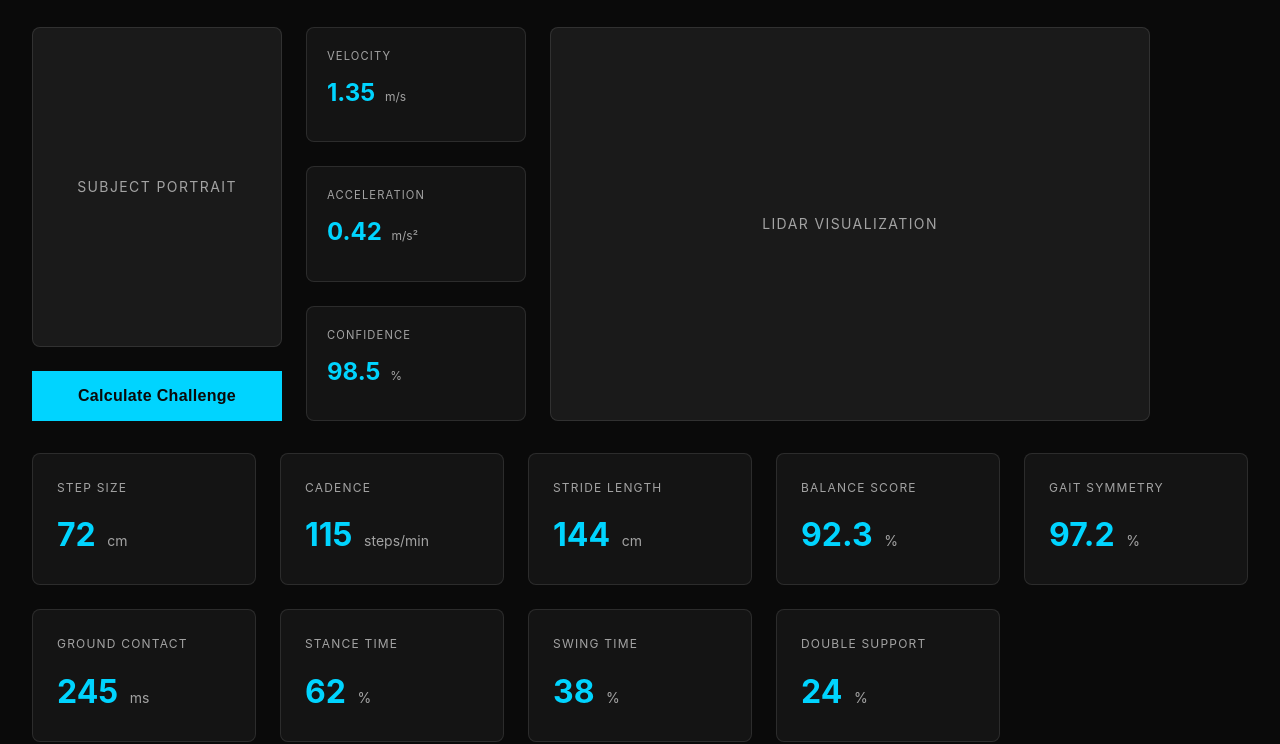
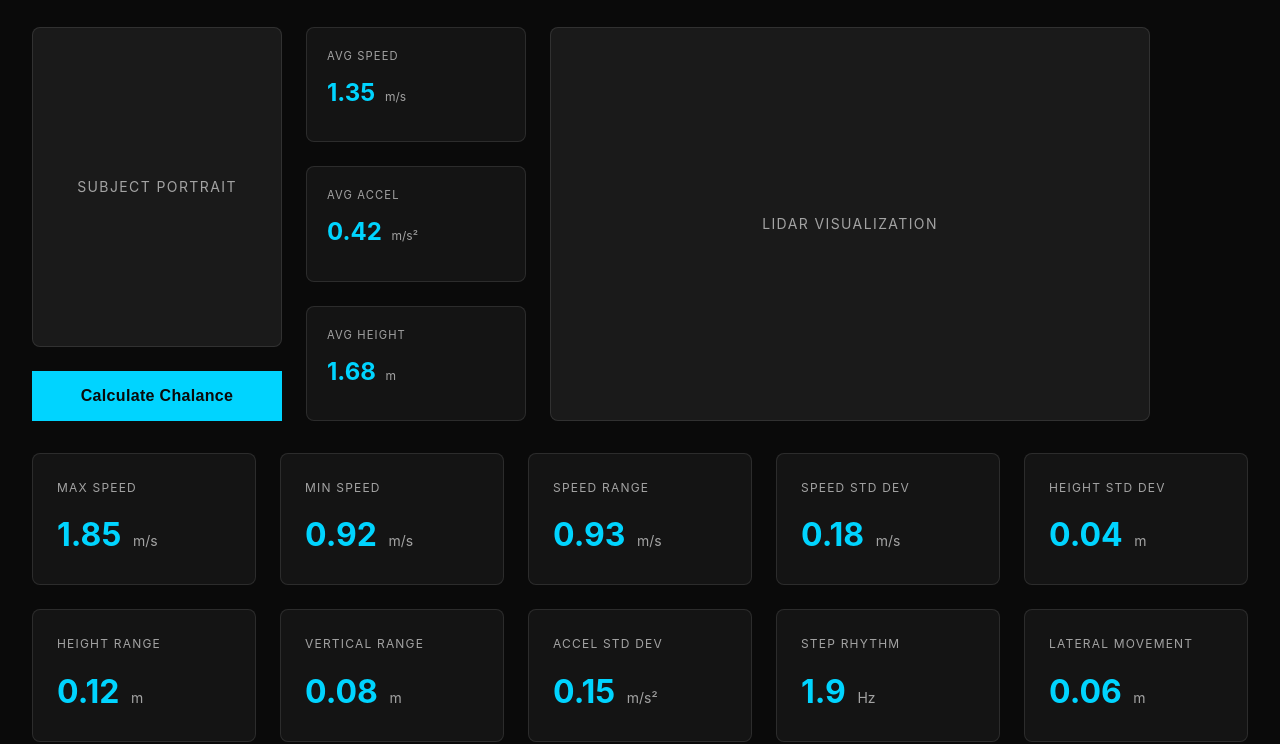
Before and after one commit to rokubuilds/cyclops, a plain HTML site: page demo.html in a window 1280 px wide. Shown: the part 239-983 px from the top of the page. Drawn offline with Linux system fonts and the light colour scheme.

Commit message:
Update stats to match actual gait analysis features - speed, height, acceleration metrics

```diff
--- a/demo.html
+++ b/demo.html
@@ -49,36 +49,36 @@
 
                 <!-- Calculate Button -->
                 <button class="btn-primary" style="padding: 1rem 2rem; font-size: 1rem; width: 100%; justify-content: center;">
-                    <span>Calculate Challenge</span>
+                    <span>Calculate Chalance</span>
                 </button>
             </div>
 
             <!-- Middle: Stat Boxes -->
             <div style="display: flex; flex-direction: column; gap: 1.5rem;">
-                <!-- Velocity -->
+                <!-- Avg Speed -->
                 <div class="metric" style="padding: 1.25rem; background: var(--bg-secondary); border: 1px solid var(--border); border-radius: 8px; flex: 1;">
-                    <div class="metric-label" style="font-size: 0.7rem; color: var(--text-secondary); text-transform: uppercase; letter-spacing: 0.1em; margin-bottom: 0.5rem;">Velocity</div>
+                    <div class="metric-label" style="font-size: 0.7rem; color: var(--text-secondary); text-transform: uppercase; letter-spacing: 0.1em; margin-bottom: 0.5rem;">Avg Speed</div>
                     <div class="metric-value" style="font-size: 1.5rem; font-weight: 700; color: var(--primary);">
-                        <span id="demo-velocity">1.35</span>
+                        <span id="demo-avg-speed">1.35</span>
                         <span style="font-size: 0.75rem; font-weight: 400; color: var(--text-secondary); margin-left: 0.25rem;">m/s</span>
                     </div>
                 </div>
 
-                <!-- Acceleration -->
+                <!-- Avg Acceleration -->
                 <div class="metric" style="padding: 1.25rem; background: var(--bg-secondary); border: 1px solid var(--border); border-radius: 8px; flex: 1;">
-                    <div class="metric-label" style="font-size: 0.7rem; color: var(--text-secondary); text-transform: uppercase; letter-spacing: 0.1em; margin-bottom: 0.5rem;">Acceleration</div>
+                    <div class="metric-label" style="font-size: 0.7rem; color: var(--text-secondary); text-transform: uppercase; letter-spacing: 0.1em; margin-bottom: 0.5rem;">Avg Accel</div>
                     <div class="metric-value" style="font-size: 1.5rem; font-weight: 700; color: var(--primary);">
-                        <span id="demo-acceleration">0.42</span>
+                        <span id="demo-avg-accel">0.42</span>
                         <span style="font-size: 0.75rem; font-weight: 400; color: var(--text-secondary); margin-left: 0.25rem;">m/s²</span>
                     </div>
                 </div>
 
-                <!-- Confidence -->
+                <!-- Avg Height -->
                 <div class="metric" style="padding: 1.25rem; background: var(--bg-secondary); border: 1px solid var(--border); border-radius: 8px; flex: 1;">
-                    <div class="metric-label" style="font-size: 0.7rem; color: var(--text-secondary); text-transform: uppercase; letter-spacing: 0.1em; margin-bottom: 0.5rem;">Confidence</div>
+                    <div class="metric-label" style="font-size: 0.7rem; color: var(--text-secondary); text-transform: uppercase; letter-spacing: 0.1em; margin-bottom: 0.5rem;">Avg Height</div>
                     <div class="metric-value" style="font-size: 1.5rem; font-weight: 700; color: var(--primary);">
-                        <span id="demo-confidence">98.5</span>
-                        <span style="font-size: 0.75rem; font-weight: 400; color: var(--text-secondary); margin-left: 0.25rem;">%</span>
+                        <span id="demo-avg-height">1.68</span>
+                        <span style="font-size: 0.75rem; font-weight: 400; color: var(--text-secondary); margin-left: 0.25rem;">m</span>
                     </div>
                 </div>
             </div>
@@ -91,84 +91,102 @@
 
         <!-- Stats Grid -->
         <div style="display: grid; grid-template-columns: repeat(auto-fit, minmax(200px, 1fr)); gap: 1.5rem;">
-            <!-- Step Size -->
+            <!-- Max Speed -->
             <div class="metric" style="padding: 1.5rem; background: var(--bg-secondary); border: 1px solid var(--border); border-radius: 8px;">
-                <div class="metric-label" style="font-size: 0.75rem; color: var(--text-secondary); text-transform: uppercase; letter-spacing: 0.1em; margin-bottom: 0.75rem;">Step Size</div>
+                <div class="metric-label" style="font-size: 0.75rem; color: var(--text-secondary); text-transform: uppercase; letter-spacing: 0.1em; margin-bottom: 0.75rem;">Max Speed</div>
                 <div class="metric-value" style="font-size: 2rem; font-weight: 700; color: var(--primary);">
-                    <span id="demo-step-size">72</span>
-                    <span style="font-size: 0.875rem; font-weight: 400; color: var(--text-secondary); margin-left: 0.25rem;">cm</span>
+                    <span id="demo-max-speed">1.85</span>
+                    <span style="font-size: 0.875rem; font-weight: 400; color: var(--text-secondary); margin-left: 0.25rem;">m/s</span>
                 </div>
             </div>
 
-            <!-- Cadence -->
+            <!-- Min Speed -->
             <div class="metric" style="padding: 1.5rem; background: var(--bg-secondary); border: 1px solid var(--border); border-radius: 8px;">
-                <div class="metric-label" style="font-size: 0.75rem; color: var(--text-secondary); text-transform: uppercase; letter-spacing: 0.1em; margin-bottom: 0.75rem;">Cadence</div>
+                <div class="metric-label" style="font-size: 0.75rem; color: var(--text-secondary); text-transform: uppercase; letter-spacing: 0.1em; margin-bottom: 0.75rem;">Min Speed</div>
                 <div class="metric-value" style="font-size: 2rem; font-weight: 700; color: var(--primary);">
-                    <span id="demo-cadence">115</span>
-                    <span style="font-size: 0.875rem; font-weight: 400; color: var(--text-secondary); margin-left: 0.25rem;">steps/min</span>
+                    <span id="demo-min-speed">0.92</span>
+                    <span style="font-size: 0.875rem; font-weight: 400; color: var(--text-secondary); margin-left: 0.25rem;">m/s</span>
                 </div>
             </div>
 
-            <!-- Stride Length -->
+            <!-- Speed Range -->
             <div class="metric" style="padding: 1.5rem; background: var(--bg-secondary); border: 1px solid var(--border); border-radius: 8px;">
-                <div class="metric-label" style="font-size: 0.75rem; color: var(--text-secondary); text-transform: uppercase; letter-spacing: 0.1em; margin-bottom: 0.75rem;">Stride Length</div>
+                <div class="metric-label" style="font-size: 0.75rem; color: var(--text-secondary); text-transform: uppercase; letter-spacing: 0.1em; margin-bottom: 0.75rem;">Speed Range</div>
                 <div class="metric-value" style="font-size: 2rem; font-weight: 700; color: var(--primary);">
-                    <span id="demo-stride">144</span>
-                    <span style="font-size: 0.875rem; font-weight: 400; color: var(--text-secondary); margin-left: 0.25rem;">cm</span>
+                    <span id="demo-speed-range">0.93</span>
+                    <span style="font-size: 0.875rem; font-weight: 400; color: var(--text-secondary); margin-left: 0.25rem;">m/s</span>
                 </div>
             </div>
 
-            <!-- Balance Score -->
+            <!-- Speed Std Dev -->
             <div class="metric" style="padding: 1.5rem; background: var(--bg-secondary); border: 1px solid var(--border); border-radius: 8px;">
-                <div class="metric-label" style="font-size: 0.75rem; color: var(--text-secondary); text-transform: uppercase; letter-spacing: 0.1em; margin-bottom: 0.75rem;">Balance Score</div>
+                <div class="metric-label" style="font-size: 0.75rem; color: var(--text-secondary); text-transform: uppercase; letter-spacing: 0.1em; margin-bottom: 0.75rem;">Speed Std Dev</div>
                 <div class="metric-value" style="font-size: 2rem; font-weight: 700; color: var(--primary);">
-                    <span id="demo-balance">92.3</span>
-                    <span style="font-size: 0.875rem; font-weight: 400; color: var(--text-secondary); margin-left: 0.25rem;">%</span>
+                    <span id="demo-speed-std">0.18</span>
+                    <span style="font-size: 0.875rem; font-weight: 400; color: var(--text-secondary); margin-left: 0.25rem;">m/s</span>
                 </div>
             </div>
 
-            <!-- Gait Symmetry -->
+            <!-- Height Std Dev -->
             <div class="metric" style="padding: 1.5rem; background: var(--bg-secondary); border: 1px solid var(--border); border-radius: 8px;">
-                <div class="metric-label" style="font-size: 0.75rem; color: var(--text-secondary); text-transform: uppercase; letter-spacing: 0.1em; margin-bottom: 0.75rem;">Gait Symmetry</div>
+                <div class="metric-label" style="font-size: 0.75rem; color: var(--text-secondary); text-transform: uppercase; letter-spacing: 0.1em; margin-bottom: 0.75rem;">Height Std Dev</div>
                 <div class="metric-value" style="font-size: 2rem; font-weight: 700; color: var(--primary);">
-                    <span id="demo-symmetry">97.2</span>
-                    <span style="font-size: 0.875rem; font-weight: 400; color: var(--text-secondary); margin-left: 0.25rem;">%</span>
+                    <span id="demo-height-std">0.04</span>
+                    <span style="font-size: 0.875rem; font-weight: 400; color: var(--text-secondary); margin-left: 0.25rem;">m</span>
                 </div>
             </div>
 
-            <!-- Ground Contact Time -->
+            <!-- Height Range -->
             <div class="metric" style="padding: 1.5rem; background: var(--bg-secondary); border: 1px solid var(--border); border-radius: 8px;">
-                <div class="metric-label" style="font-size: 0.75rem; color: var(--text-secondary); text-transform: uppercase; letter-spacing: 0.1em; margin-bottom: 0.75rem;">Ground Contact</div>
+                <div class="metric-label" style="font-size: 0.75rem; color: var(--text-secondary); text-transform: uppercase; letter-spacing: 0.1em; margin-bottom: 0.75rem;">Height Range</div>
                 <div class="metric-value" style="font-size: 2rem; font-weight: 700; color: var(--primary);">
-                    <span id="demo-contact">245</span>
-                    <span style="font-size: 0.875rem; font-weight: 400; color: var(--text-secondary); margin-left: 0.25rem;">ms</span>
+                    <span id="demo-height-range">0.12</span>
+                    <span style="font-size: 0.875rem; font-weight: 400; color: var(--text-secondary); margin-left: 0.25rem;">m</span>
                 </div>
             </div>
 
-            <!-- Stance Time -->
+            <!-- Vertical Range -->
             <div class="metric" style="padding: 1.5rem; background: var(--bg-secondary); border: 1px solid var(--border); border-radius: 8px;">
-                <div class="metric-label" style="font-size: 0.75rem; color: var(--text-secondary); text-transform: uppercase; letter-spacing: 0.1em; margin-bottom: 0.75rem;">Stance Time</div>
+                <div class="metric-label" style="font-size: 0.75rem; color: var(--text-secondary); text-transform: uppercase; letter-spacing: 0.1em; margin-bottom: 0.75rem;">Vertical Range</div>
                 <div class="metric-value" style="font-size: 2rem; font-weight: 700; color: var(--primary);">
-                    <span id="demo-stance">62</span>
-                    <span style="font-size: 0.875rem; font-weight: 400; color: var(--text-secondary); margin-left: 0.25rem;">%</span>
+                    <span id="demo-vertical-range">0.08</span>
+                    <span style="font-size: 0.875rem; font-weight: 400; color: var(--text-secondary); margin-left: 0.25rem;">m</span>
                 </div>
             </div>
 
-            <!-- Swing Time -->
+            <!-- Accel Std Dev -->
             <div class="metric" style="padding: 1.5rem; background: var(--bg-secondary); border: 1px solid var(--border); border-radius: 8px;">
-                <div class="metric-label" style="font-size: 0.75rem; color: var(--text-secondary); text-transform: uppercase; letter-spacing: 0.1em; margin-bottom: 0.75rem;">Swing Time</div>
+                <div class="metric-label" style="font-size: 0.75rem; color: var(--text-secondary); text-transform: uppercase; letter-spacing: 0.1em; margin-bottom: 0.75rem;">Accel Std Dev</div>
                 <div class="metric-value" style="font-size: 2rem; font-weight: 700; color: var(--primary);">
-                    <span id="demo-swing">38</span>
-                    <span style="font-size: 0.875rem; font-weight: 400; color: var(--text-secondary); margin-left: 0.25rem;">%</span>
+                    <span id="demo-accel-std">0.15</span>
+                    <span style="font-size: 0.875rem; font-weight: 400; color: var(--text-secondary); margin-left: 0.25rem;">m/s²</span>
                 </div>
             </div>
 
-            <!-- Double Support -->
+            <!-- Step Rhythm -->
             <div class="metric" style="padding: 1.5rem; background: var(--bg-secondary); border: 1px solid var(--border); border-radius: 8px;">
-                <div class="metric-label" style="font-size: 0.75rem; color: var(--text-secondary); text-transform: uppercase; letter-spacing: 0.1em; margin-bottom: 0.75rem;">Double Support</div>
+                <div class="metric-label" style="font-size: 0.75rem; color: var(--text-secondary); text-transform: uppercase; letter-spacing: 0.1em; margin-bottom: 0.75rem;">Step Rhythm</div>
                 <div class="metric-value" style="font-size: 2rem; font-weight: 700; color: var(--primary);">
-                    <span id="demo-support">24</span>
-                    <span style="font-size: 0.875rem; font-weight: 400; color: var(--text-secondary); margin-left: 0.25rem;">%</span>
+                    <span id="demo-step-rhythm">1.9</span>
+                    <span style="font-size: 0.875rem; font-weight: 400; color: var(--text-secondary); margin-left: 0.25rem;">Hz</span>
+                </div>
+            </div>
+
+            <!-- Lateral Movement -->
+            <div class="metric" style="padding: 1.5rem; background: var(--bg-secondary); border: 1px solid var(--border); border-radius: 8px;">
+                <div class="metric-label" style="font-size: 0.75rem; color: var(--text-secondary); text-transform: uppercase; letter-spacing: 0.1em; margin-bottom: 0.75rem;">Lateral Movement</div>
+                <div class="metric-value" style="font-size: 2rem; font-weight: 700; color: var(--primary);">
+                    <span id="demo-lateral">0.06</span>
+                    <span style="font-size: 0.875rem; font-weight: 400; color: var(--text-secondary); margin-left: 0.25rem;">m</span>
+                </div>
+            </div>
+
+            <!-- Vertical Velocity Std -->
+            <div class="metric" style="padding: 1.5rem; background: var(--bg-secondary); border: 1px solid var(--border); border-radius: 8px;">
+                <div class="metric-label" style="font-size: 0.75rem; color: var(--text-secondary); text-transform: uppercase; letter-spacing: 0.1em; margin-bottom: 0.75rem;">Vert Velocity Std</div>
+                <div class="metric-value" style="font-size: 2rem; font-weight: 700; color: var(--primary);">
+                    <span id="demo-vert-velocity-std">0.11</span>
+                    <span style="font-size: 0.875rem; font-weight: 400; color: var(--text-secondary); margin-left: 0.25rem;">m/s</span>
                 </div>
             </div>
         </div>
--- a/script.js
+++ b/script.js
@@ -155,27 +155,27 @@ class GaitVisualization {
 
 // Update Metrics
 function updateMetrics() {
-    const cadence = document.getElementById('cadence');
-    const velocity = document.getElementById('velocity');
-    const symmetry = document.getElementById('symmetry');
+    const avgSpeed = document.getElementById('avg-speed');
+    const avgHeight = document.getElementById('avg-height');
+    const stepRhythm = document.getElementById('step-rhythm');
 
-    if (!cadence) return;
+    if (!avgSpeed) return;
 
     setInterval(() => {
         // Simulate real-time data updates
-        const cadenceValue = (110 + Math.random() * 10).toFixed(0);
-        const velocityValue = (1.2 + Math.random() * 0.3).toFixed(2);
-        const symmetryValue = (95 + Math.random() * 4).toFixed(1);
+        const avgSpeedValue = (1.2 + Math.random() * 0.3).toFixed(2);
+        const avgHeightValue = (1.65 + Math.random() * 0.05).toFixed(2);
+        const stepRhythmValue = (1.8 + Math.random() * 0.2).toFixed(1);
 
-        cadence.textContent = cadenceValue;
-        velocity.textContent = velocityValue;
-        symmetry.textContent = symmetryValue;
+        avgSpeed.textContent = avgSpeedValue;
+        avgHeight.textContent = avgHeightValue;
+        stepRhythm.textContent = stepRhythmValue;
     }, 2000);
 
     // Set initial values
-    cadence.textContent = '115';
-    velocity.textContent = '1.35';
-    symmetry.textContent = '97.2';
+    avgSpeed.textContent = '1.35';
+    avgHeight.textContent = '1.68';
+    stepRhythm.textContent = '1.9';
 }
 
 // Smooth scroll for navigation
```
Also changed, not shown: index.html (+12 -12 lines).
